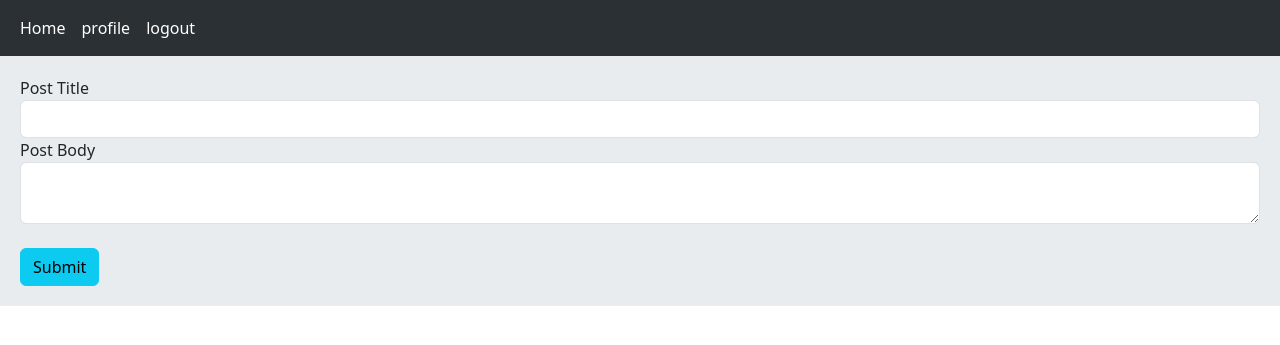
After one commit to Amirsalar-Hosseini/flask_project, a Flask app: page /posts/create in a window 1280 px wide. The commit adds this page. Shown: the top 345 px of the page. Run offline with Flask 3, Linux system fonts and the light colour scheme; the visitor is signed in with stand-in values (Sample User, id 1).

Commit message:
create post def was defined

```diff
--- a/apps/__init__.py
+++ b/apps/__init__.py
@@ -23,6 +23,7 @@ app.config.from_object('config.DevelopmentConfig')
 
 db.init_app(app)
 from apps.users.models import User
+from apps.posts.models import Post
 with app.app_context(): db.create_all()
 
 hashing.init_app(app)
--- a/apps/posts/forms.py
+++ b/apps/posts/forms.py
@@ -0,0 +1,10 @@
+from flask_wtf import FlaskForm
+from wtforms import StringField, SubmitField, TextAreaField
+from wtforms.validators import DataRequired, Length
+
+
+
+class CreatePostForm(FlaskForm):
+    title = StringField('Post Title', validators=[DataRequired(), Length(min=1, max=100)])
+    body = TextAreaField('Post Body', validators=[DataRequired()])
+    submit = SubmitField('Submit')
--- a/apps/posts/routes.py
+++ b/apps/posts/routes.py
@@ -1,8 +1,20 @@
-from flask import Blueprint
+from flask import Blueprint, render_template, redirect, flash, url_for
+from flask_login import login_required, current_user
+from apps.posts.forms import CreatePostForm
+from apps.extensions import db
+from apps.posts.models import Post
 
 blueprint = Blueprint('posts', __name__)
 
 
-@blueprint.route('/posts')
-def posts():
-    return 'posts page'
+@blueprint.route('/posts/create', methods=['GET', 'POST'])
+@login_required
+def create_post():
+    form = CreatePostForm()
+    if form.validate_on_submit():
+        post = Post(title=form.title.data, body=form.body.data, author=current_user)
+        db.session.add(post)
+        db.session.commit()
+        flash('Your post has been created!', 'success')
+        return redirect(url_for('users.profile'))
+    return render_template('posts/create-post.html', form=form)
--- /dev/null
+++ b/apps/templates/posts/create-post.html
@@ -0,0 +1,19 @@
+{% extends 'base.html' %}
+
+
+{% block title %}Create Post{% endblock %}
+
+
+{% block content %}
+
+    {% include 'form-errors.html' %}
+    <form action="" method="post" novalidate>
+    {{ form.csrf_token }}
+    {{ form.title.label(class='form-control-label') }} {{ form.title(class='form-control') }}
+    {{ form.body.label(class='form-control-label') }} {{ form.body(class='form-control') }}
+        <br>
+    {{ form.submit(class='btn btn-info') }}
+    </form>
+
+
+{% endblock %}
--- a/apps/templates/users/profile.html
+++ b/apps/templates/users/profile.html
@@ -7,6 +7,9 @@
 {% block content %}
     <h3>{{ current_user.username }}</h3>
     <b>{{ current_user.email }}</b>
+    <br><br>
+    <a href="{{ url_for('posts.create_post') }}" class="btn btn-info">Create Post</a>
+    <br><br>
     <hr>
 
     {% include 'form-errors.html' %}
--- a/apps/users/models.py
+++ b/apps/users/models.py
@@ -2,7 +2,7 @@ from flask_login import UserMixin
 
 from apps.database import BaseModel
 from sqlalchemy import String
-from sqlalchemy.orm import mapped_column
+from sqlalchemy.orm import mapped_column, relationship, backref
 from apps.extensions import db, login_manager
 
 
@@ -18,6 +18,7 @@ class User(BaseModel, UserMixin):
     username = mapped_column(String(80), unique=True)
     email = mapped_column(String(80), unique=True, nullable=False)
     password = mapped_column(String(256), nullable=False)
+    posts = relationship('Post', cascade='all, delete', backref='author')
 
 
     def __repr__(self):
--- a/apps/users/routes.py
+++ b/apps/users/routes.py
@@ -50,7 +50,7 @@ def profile():
     form = UpdateProfileForm()
     if form.validate_on_submit():
         current_user.username = form.username.data
-        current_user.email = form.email.data
+        current_user.email = form.email.data21
         if form.new_password.data:
             current_user.password = hashing.hash_value(form.new_password.data)
         db.session.commit()
```
Also changed, not shown: apps/posts/models.py (+15 -0 lines).
